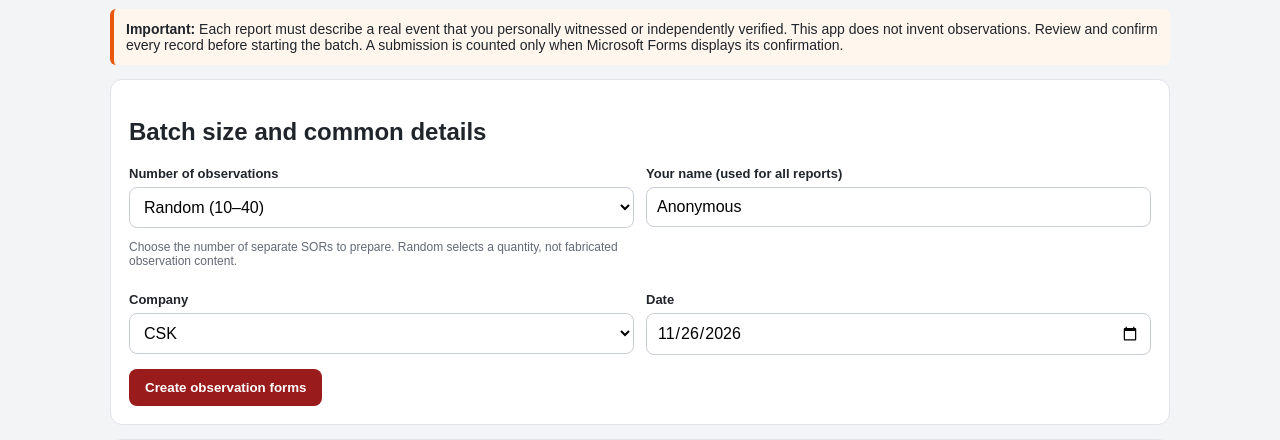
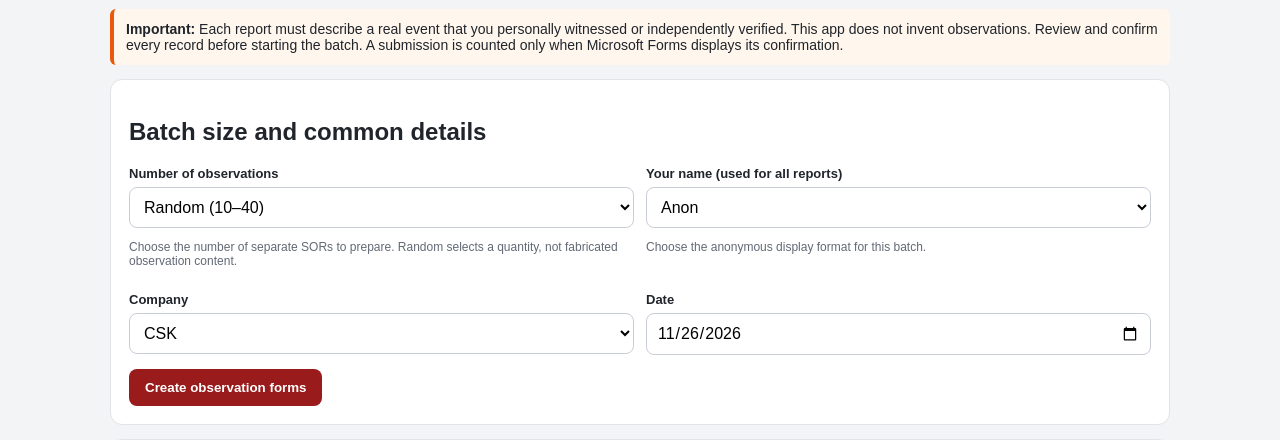
Before and after one commit to pines-link6/winthrop-sor-app, a Flask app: page / in a window 1280 px wide. Shown: the part 151-591 px from the top of the page. Run offline with Flask 3, Linux system fonts and the light colour scheme.

Commit message:
Add files via upload

```diff
--- a/templates/index.html
+++ b/templates/index.html
@@ -32,7 +32,7 @@ button.secondary{background:#374151}button.light{background:#e5e7eb;color:#11182
 <h2>Batch size and common details</h2>
 <div class="grid">
 <div><label for="count">Number of observations</label><select id="count"><option value="random" selected>Random (10–40)</option><option value="1">1 (single-record test)</option>{% for n in range(min_batch, max_batch + 1) %}<option value="{{n}}">{{n}}</option>{% endfor %}</select><p class="small">Choose the number of separate SORs to prepare. Random selects a quantity, not fabricated observation content.</p></div>
-<div><label for="name">Your name (used for all reports)</label><input id="name" value="Anonymous"></div>
+<div><label for="name">Your name (used for all reports)</label><select id="name"><option value="Anonymous">Anonymous</option><option value="anonymous">anonymous</option><option value="Anon">Anon</option></select><p class="small">Choose the anonymous display format for this batch.</p></div>
 <div><label for="company">Company</label><select id="company">{% for c in companies %}<option value="{{c}}" {% if c == "CSK" %}selected{% endif %}>{{c}}</option>{% endfor %}</select></div>
 <div><label for="date">Date</label><input id="date" type="date" value="{{today}}"></div>
 </div>
@@ -123,6 +123,8 @@ function nextPhrase(){
 const naOptions=['N/A','NA','na','n/a','N.A.','Not applicable','not applicable'];
 function randomNA(){return naOptions[Math.floor(Math.random()*naOptions.length)];}
 const $ = id => document.getElementById(id);
+const anonymousNameOptions = ['Anonymous','anonymous','Anon'];
+$('name').value = anonymousNameOptions[Math.floor(Math.random()*anonymousNameOptions.length)];
 let batch = [], pollTimer = null;
 
 function esc(s){return String(s??'').replace(/[&<>"']/g,c=>({'&':'&amp;','<':'&lt;','>':'&gt;','"':'&quot;',"'":'&#39;'}[c]));}
```
Also changed, not shown: README.md.
